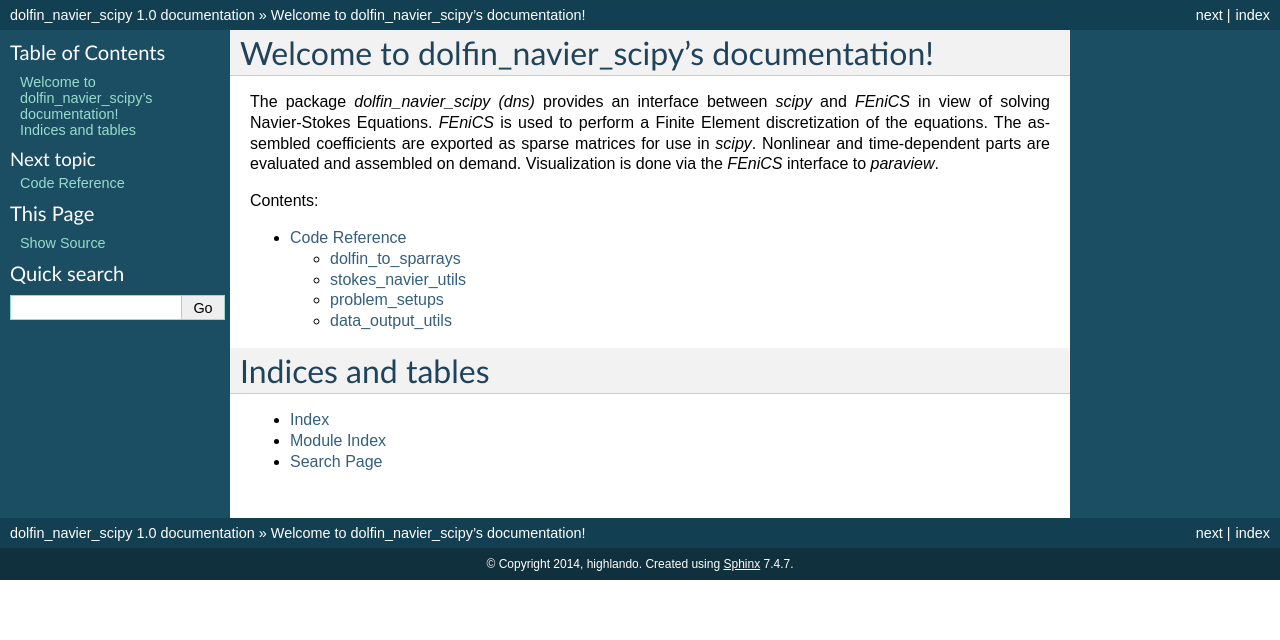
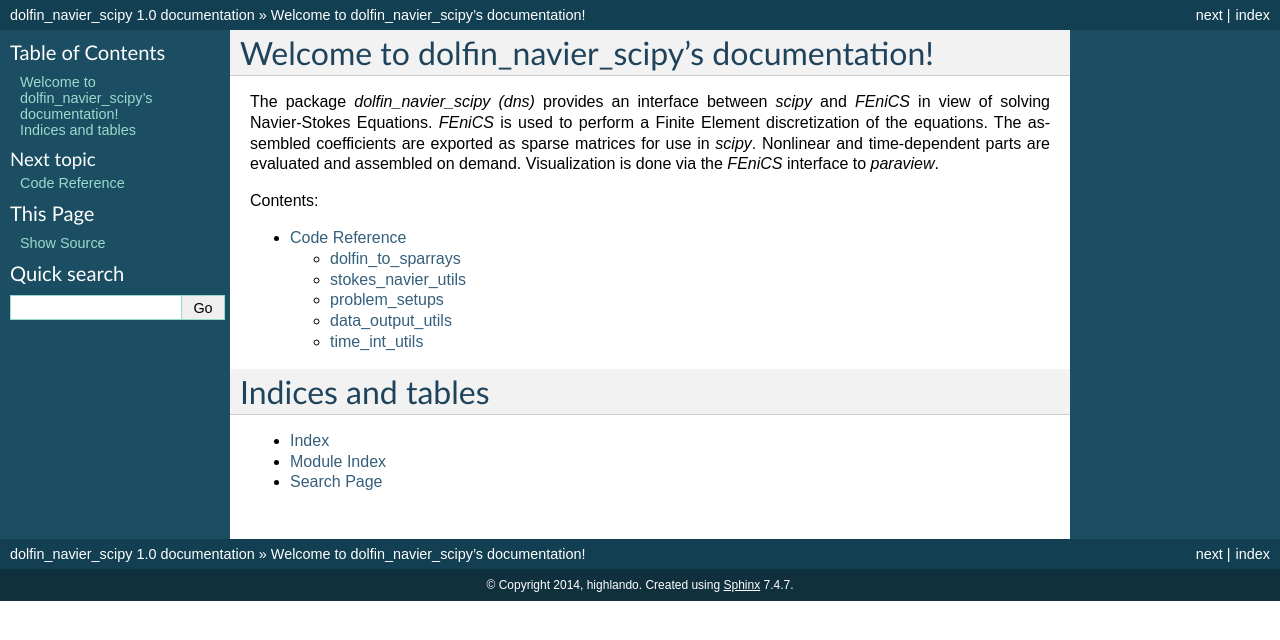
Before and after one commit to highlando/dolfin_navier_scipy, a Sphinx documentation site: the page built from docs/index.rst, in a window 1280 px wide. Shown: the top 640 px of the page. Built offline with Sphinx 7.4.7, drawn with Linux system fonts in a browser that asks for light colours.

Commit message:
autodoc upd

```diff
--- a/docs/Code.rst
+++ b/docs/Code.rst
@@ -20,3 +20,8 @@ data_output_utils
 -----------------
 .. automodule:: data_output_utils
   :members:
+
+time_int_utils
+--------------
+.. automodule:: time_int_utils
+  :members:
```
